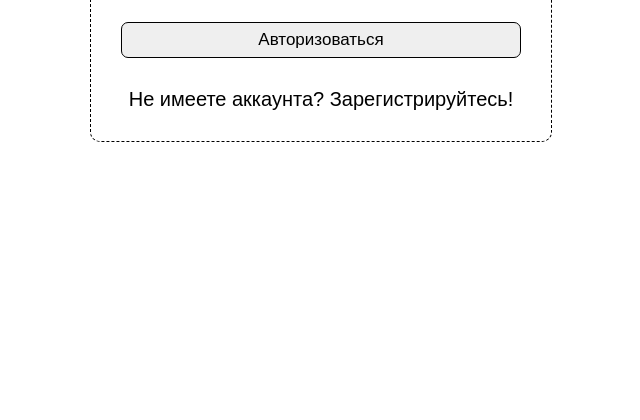
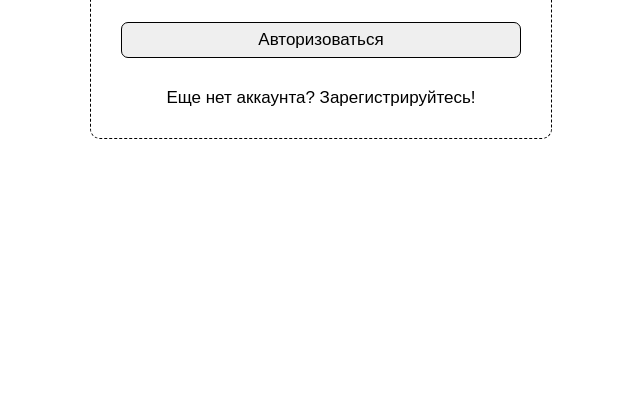
Before and after one commit to pavellukyanov08/FuniroOnlineShop_Project, a Django app: page /login/ in a window 1280 px wide. Shown: the part 321-741 px from the top of the page, without its empty margins (319-959 px from the left). Run offline with Django 4.2, Linux system fonts and the light colour scheme; tables that the repository leaves empty hold one stand-in row (values such as "Sample post").

Commit message:
Update loginuser.html

```diff
--- a/templates/main_page/index.html
+++ b/templates/main_page/index.html
@@ -50,6 +50,7 @@
             <div class="products-tape">
                 {% for product in products %}
                     <div class="product-card">
+
                         <img src="{{ product.img.url }}" height="301" width="280" alt="Товар">
 
                         <div class="product-description">
--- a/templates/users/loginuser.html
+++ b/templates/users/loginuser.html
@@ -33,7 +33,7 @@
                     </div>
                 </form>
 
-                <p class="signup-link">Не имеете аккаунта? <a href="{% url 'signup' %}">Зарегистрируйтесь!</a></p>
+                <p class="signup-link">Еще нет аккаунта? <a href="{% url 'signup' %}">Зарегистрируйтесь!</a></p>
 {#                <p class="reset-pass-link"> <a href="{% url 'reset_password' %}">Забыли пароль?</a></p>#}
             </div>
         </div>
--- a/users/static/css/authentication-form.css
+++ b/users/static/css/authentication-form.css
@@ -75,7 +75,7 @@ input {
 }
 
 .signup-link {
-    font-size: 20px;
+    font-size: 17px;
     text-align: center;
 }
 
```
